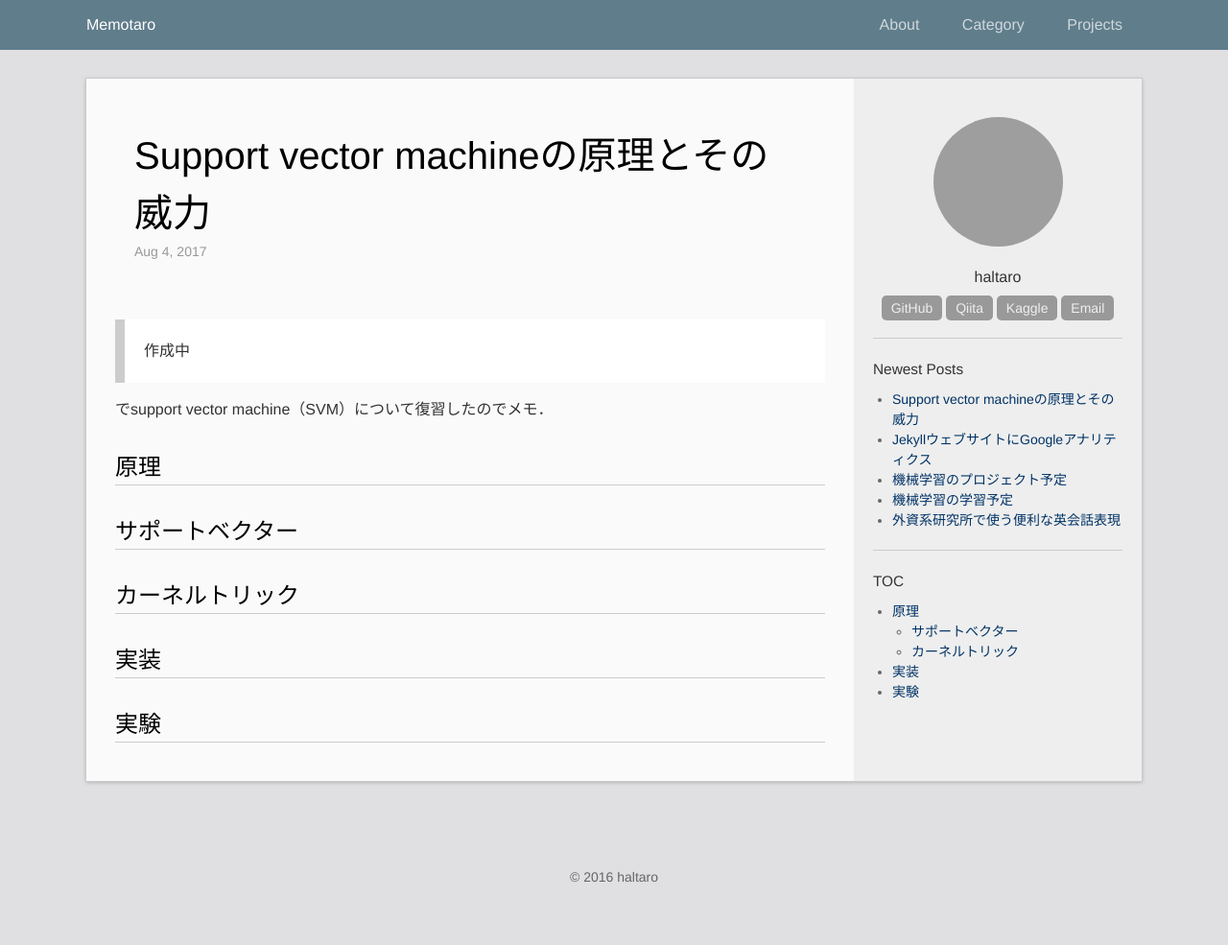
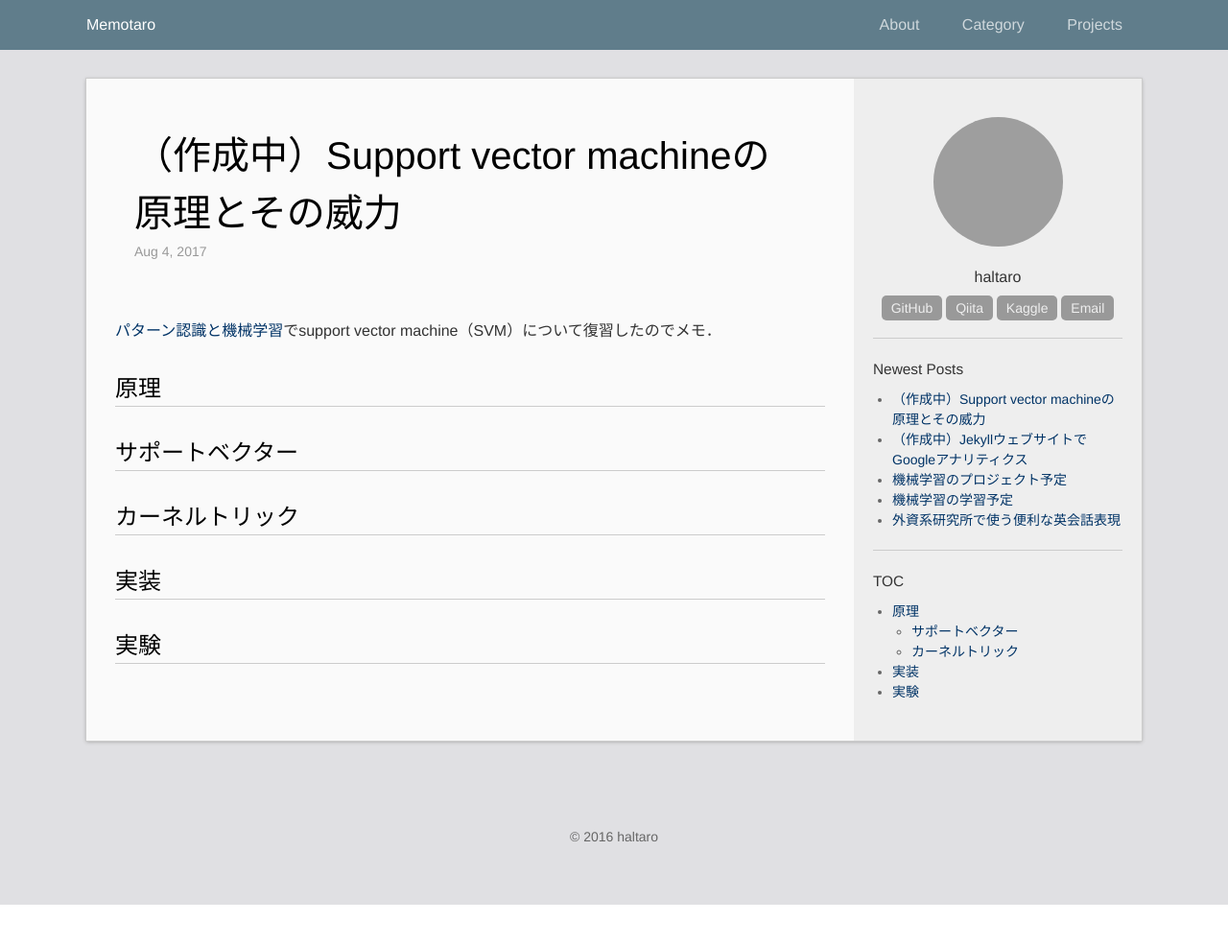
Before and after one commit to madoreenu/haltaro.github.io, a Jekyll site: the page built from _posts/2017-08-04-support-vector-machine.md, in a window 1280 px wide. Shown: the whole page at 96% size. Built offline with Jekyll 4.4.1, drawn with Linux system fonts in a browser that asks for light colours; after the commit the page ends 943 px from its top, so only the background shows below that; grey boxes are pictures that could not be loaded.

Commit message:
Update some posts

```diff
--- a/_posts/2017-08-04-set-google-analytics.md
+++ b/_posts/2017-08-04-set-google-analytics.md
@@ -1,13 +1,11 @@
 ---
 layout: post
-title: JekyllウェブサイトにGoogleアナリティクス
+title: （作成中）JekyllウェブサイトでGoogleアナリティクス
 updated: 2017-08-04 22:00
 categories:
  - blog
  - draft
 ---
-
-> 作成中
 
 [JekyllとGitHub Pagesでウェブサイトを立ち上げた](https://haltaro.github.io/archivers/first-post)の応用編として，[Googleアナリティクス](https://analytics.google.com/analytics/web/provision/?authuser=0#provision/SignUp/)を導入した．
 
--- a/_posts/2017-08-04-support-vector-machine.md
+++ b/_posts/2017-08-04-support-vector-machine.md
@@ -1,15 +1,13 @@
 ---
 layout: post
-title: Support vector machineの原理とその威力
+title: （作成中）Support vector machineの原理とその威力
 updated: 2017-08-04 22:00
 categories:
  - machine learning
  - draft
 ---
 
-> 作成中
-
-[]()でsupport vector machine（SVM）について復習したのでメモ．
+[パターン認識と機械学習](https://www.amazon.co.jp/%E3%83%91%E3%82%BF%E3%83%BC%E3%83%B3%E8%AA%8D%E8%AD%98%E3%81%A8%E6%A9%9F%E6%A2%B0%E5%AD%A6%E7%BF%92-%E4%B8%8B-%E3%83%99%E3%82%A4%E3%82%BA%E7%90%86%E8%AB%96%E3%81%AB%E3%82%88%E3%82%8B%E7%B5%B1%E8%A8%88%E7%9A%84%E4%BA%88%E6%B8%AC-C-M-%E3%83%93%E3%82%B7%E3%83%A7%E3%83%83%E3%83%97/dp/4621061240/ref=pd_sim_14_1?_encoding=UTF8&psc=1&refRID=75MTQH13HRTSXQWGQARY)でsupport vector machine（SVM）について復習したのでメモ．
 
 # 原理
 
```
